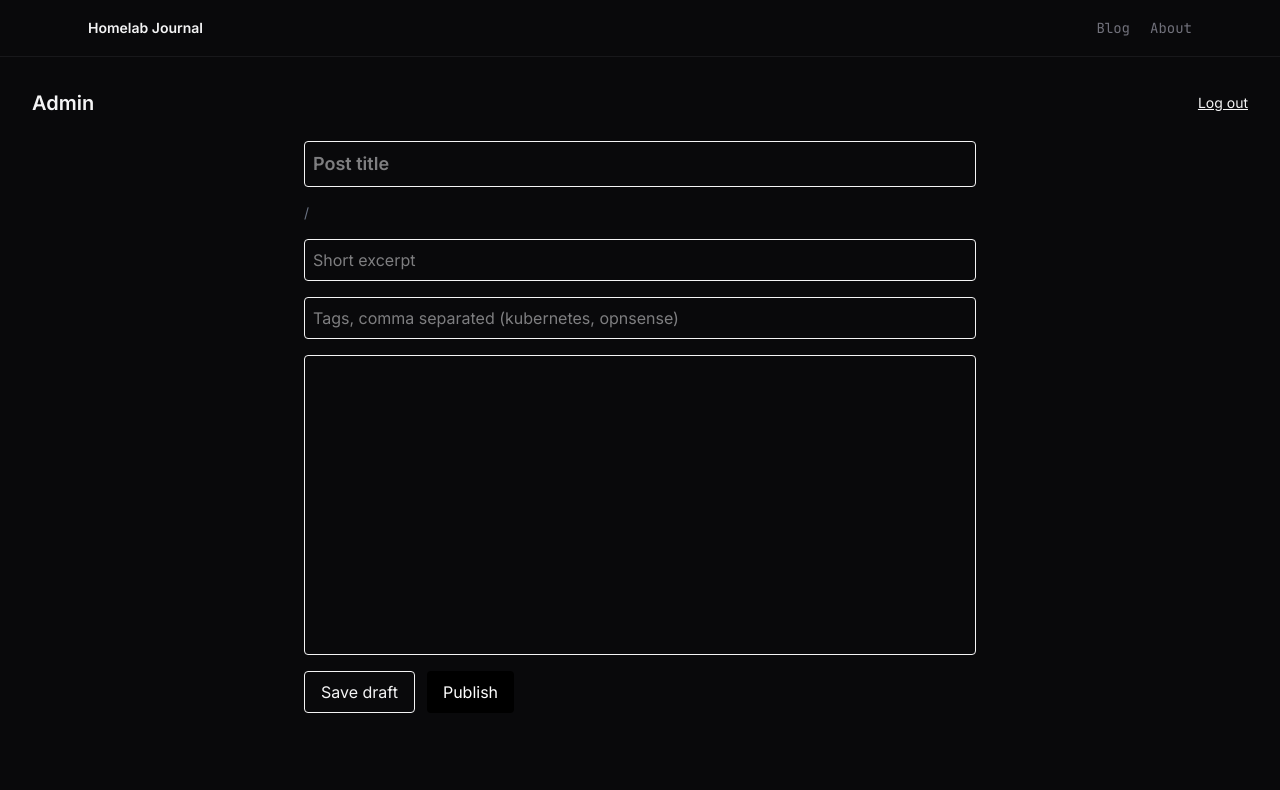
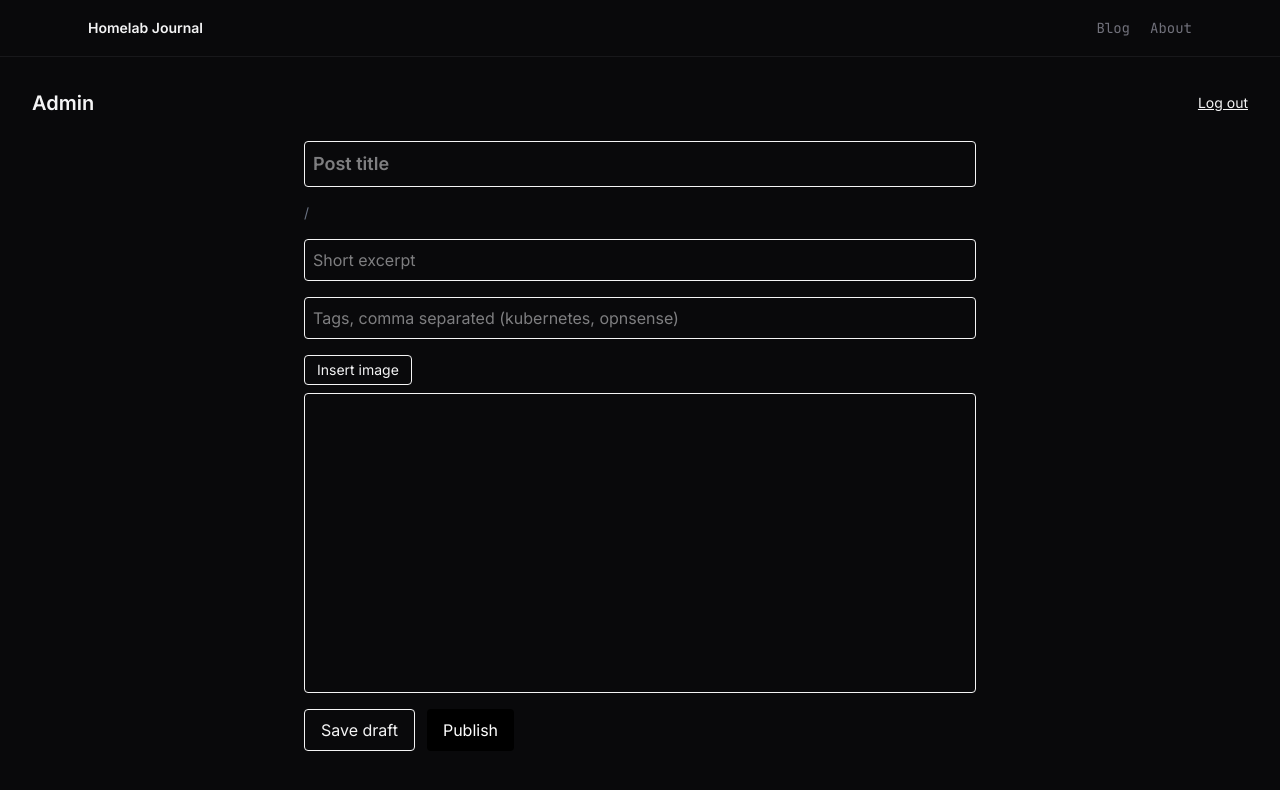
Before and after one commit to Megjafari/blog, a React (Vite) app: page /admin in a window 1280 px wide. Shown: the top 790 px of the page. Built offline with nearby package versions, Linux system fonts and the light colour scheme; no server answers; sample sign-in values are in the browser's storage.

Commit message:
feat: add inline image upload to post editor

```diff
--- a/package.json
+++ b/package.json
@@ -11,6 +11,7 @@
   },
   "dependencies": {
     "@tailwindcss/vite": "^4.3.3",
+    "@tiptap/extension-image": "^3.31.3",
     "@tiptap/react": "^3.31.3",
     "@tiptap/starter-kit": "^3.31.3",
     "react": "^19.2.8",
--- a/src/admin/Editor.tsx
+++ b/src/admin/Editor.tsx
@@ -1,5 +1,8 @@
 import { useEditor, EditorContent } from "@tiptap/react";
 import StarterKit from "@tiptap/starter-kit";
+import Image from "@tiptap/extension-image";
+import { useRef } from "react";
+import { apiFetch } from "../lib/api";
 
 interface EditorProps {
   content: string;
@@ -7,17 +10,56 @@ interface EditorProps {
 }
 
 export default function Editor({ content, onChange }: EditorProps) {
+  const fileInputRef = useRef<HTMLInputElement>(null);
+
   const editor = useEditor({
-    extensions: [StarterKit],
+    extensions: [StarterKit, Image],
     content,
     onUpdate: ({ editor }) => {
       onChange(editor.getHTML());
     },
   });
 
+  const handleImageUpload = async (file: File) => {
+    if (!editor) return;
+
+    const formData = new FormData();
+    formData.append("file", file);
+
+    const res = await apiFetch("/api/admin/upload", {
+      method: "POST",
+      body: formData,
+      headers: {}, // let the browser set multipart content-type
+    });
+
+    editor.chain().focus().setImage({ src: res.url }).run();
+  };
+
   return (
-    <div className="border rounded p-3 min-h-[300px]">
-      <EditorContent editor={editor} />
+    <div>
+      <div className="flex gap-2 mb-2">
+        <button
+          type="button"
+          onClick={() => fileInputRef.current?.click()}
+          className="text-sm border px-3 py-1 rounded"
+        >
+          Insert image
+        </button>
+        <input
+          ref={fileInputRef}
+          type="file"
+          accept="image/*"
+          className="hidden"
+          onChange={(e) => {
+            const file = e.target.files?.[0];
+            if (file) handleImageUpload(file);
+            e.target.value = "";
+          }}
+        />
+      </div>
+      <div className="border rounded p-3 min-h-75">
+        <EditorContent editor={editor} />
+      </div>
     </div>
   );
 }
--- a/src/index.css
+++ b/src/index.css
@@ -36,3 +36,7 @@ body {
 .prose-content a {
   @apply text-cyan-400 underline underline-offset-2;
 }
+
+.prose-content img {
+  @apply rounded-lg border border-zinc-800 my-6 max-w-full;
+}
--- a/src/lib/api.ts
+++ b/src/lib/api.ts
@@ -2,11 +2,12 @@ const API_BASE = import.meta.env.VITE_API_BASE_URL || "http://localhost:5062";
 
 export async function apiFetch(path: string, options: RequestInit = {}) {
   const token = sessionStorage.getItem("token");
+  const isFormData = options.body instanceof FormData;
 
   const res = await fetch(`${API_BASE}${path}`, {
     ...options,
     headers: {
-      "Content-Type": "application/json",
+      ...(isFormData ? {} : { "Content-Type": "application/json" }),
       ...(token ? { Authorization: `Bearer ${token}` } : {}),
       ...options.headers,
     },
@@ -18,8 +19,8 @@ export async function apiFetch(path: string, options: RequestInit = {}) {
 
   return res.json();
 }
+
 export async function publicFetch(path: string) {
-  const API_BASE = import.meta.env.VITE_API_BASE_URL || "http://localhost:5062";
   const res = await fetch(`${API_BASE}${path}`);
   if (!res.ok) throw new Error(`API error: ${res.status}`);
   return res.json();
```
Also changed, not shown: 1 other file (tests, documents, lock files or other folders).
